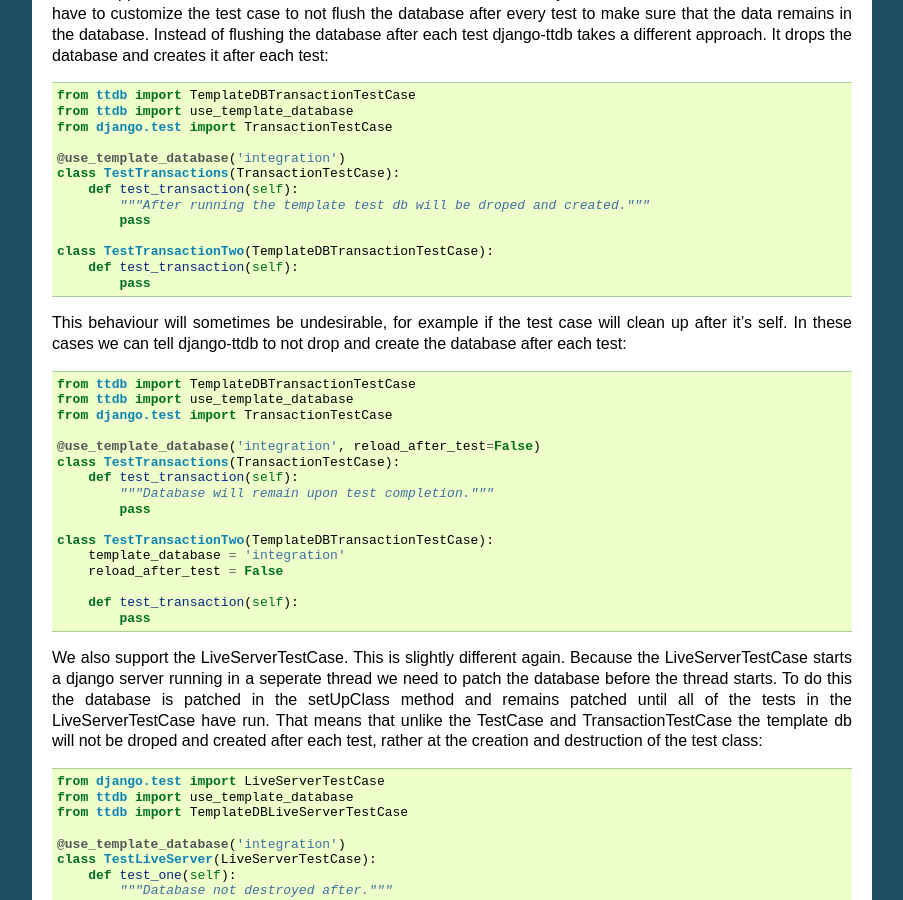
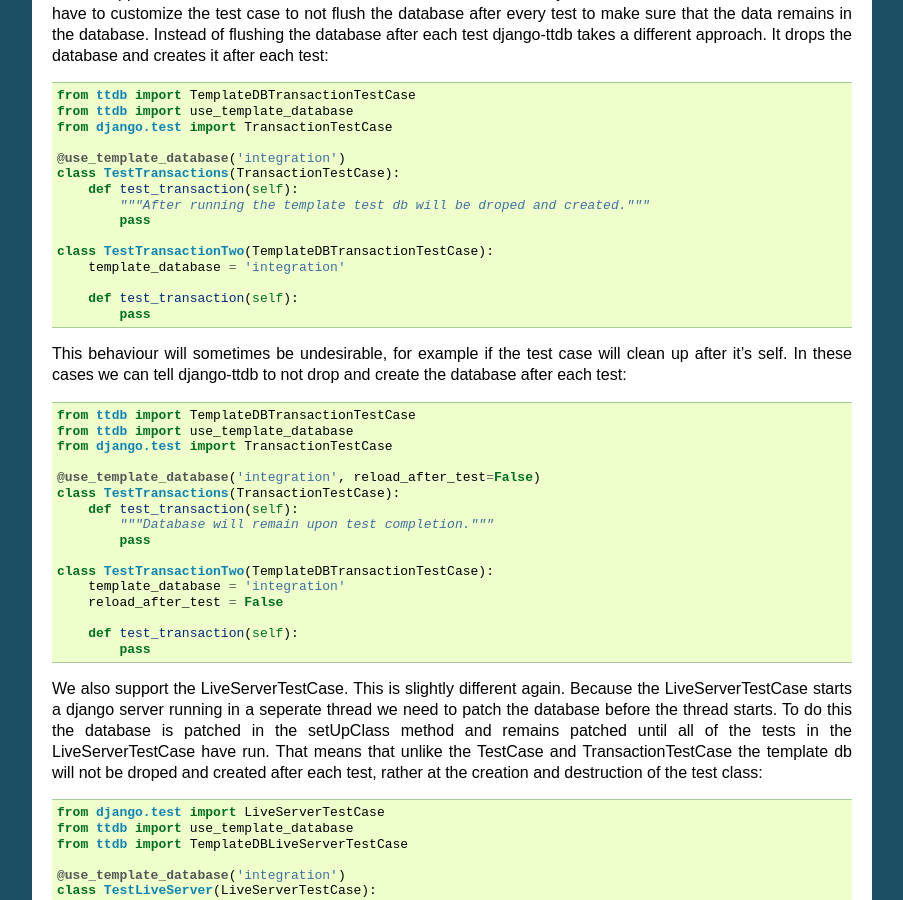
Before and after one commit to wilbuick/django-ttdb, a Sphinx documentation site: the page built from docs/index.rst, in a window 1280 px wide and 900 px high, scrolled down 2289 px. Shown: the whole window, without its empty margins (198-1101 px from the left). Built offline with Sphinx 7.4.7, drawn with Linux system fonts in a browser that asks for light colours.

Commit message:
bugfix docs

```diff
--- a/docs/index.rst
+++ b/docs/index.rst
@@ -135,6 +135,8 @@
             pass
 
     class TestTransactionTwo(TemplateDBTransactionTestCase):
+        template_database = 'integration'
+
         def test_transaction(self):
             pass
 
```
